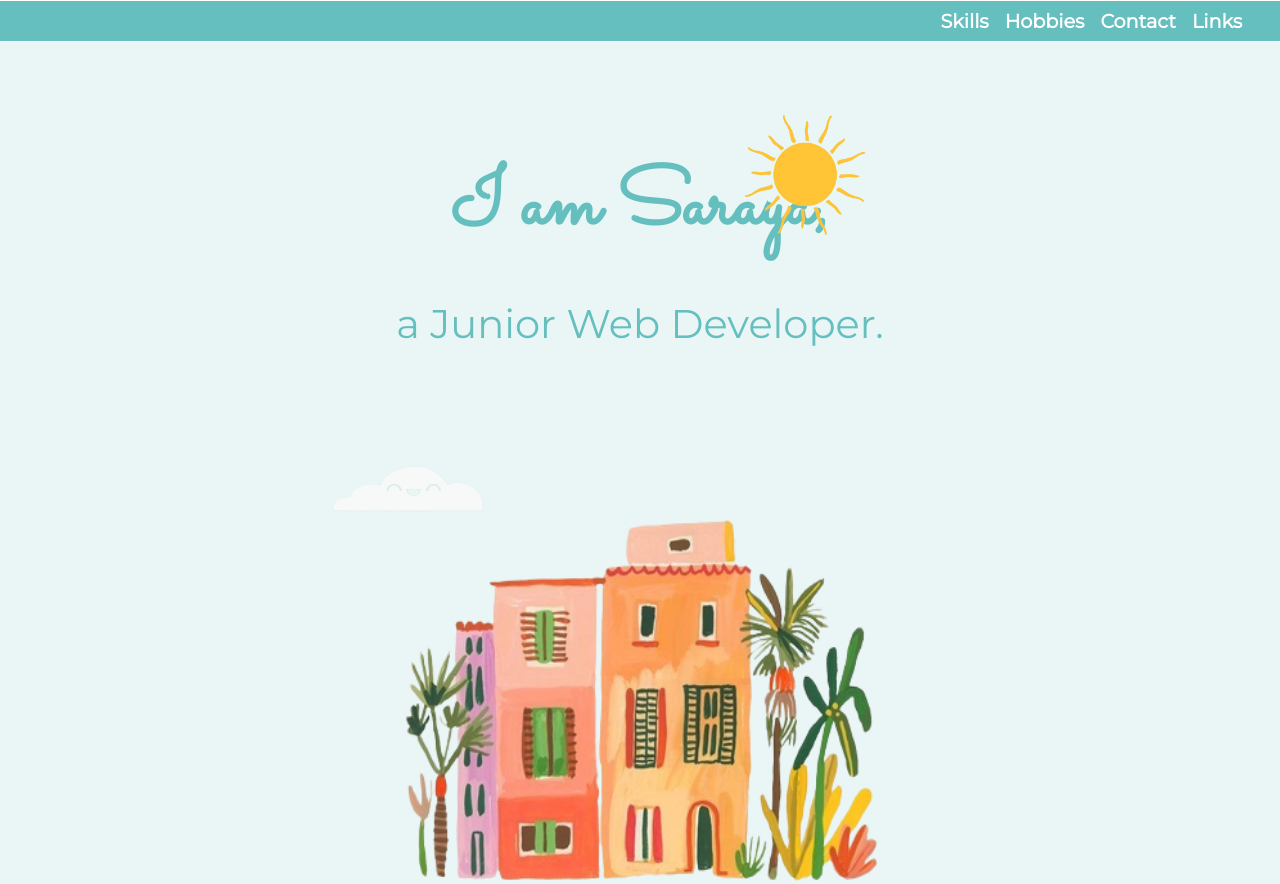
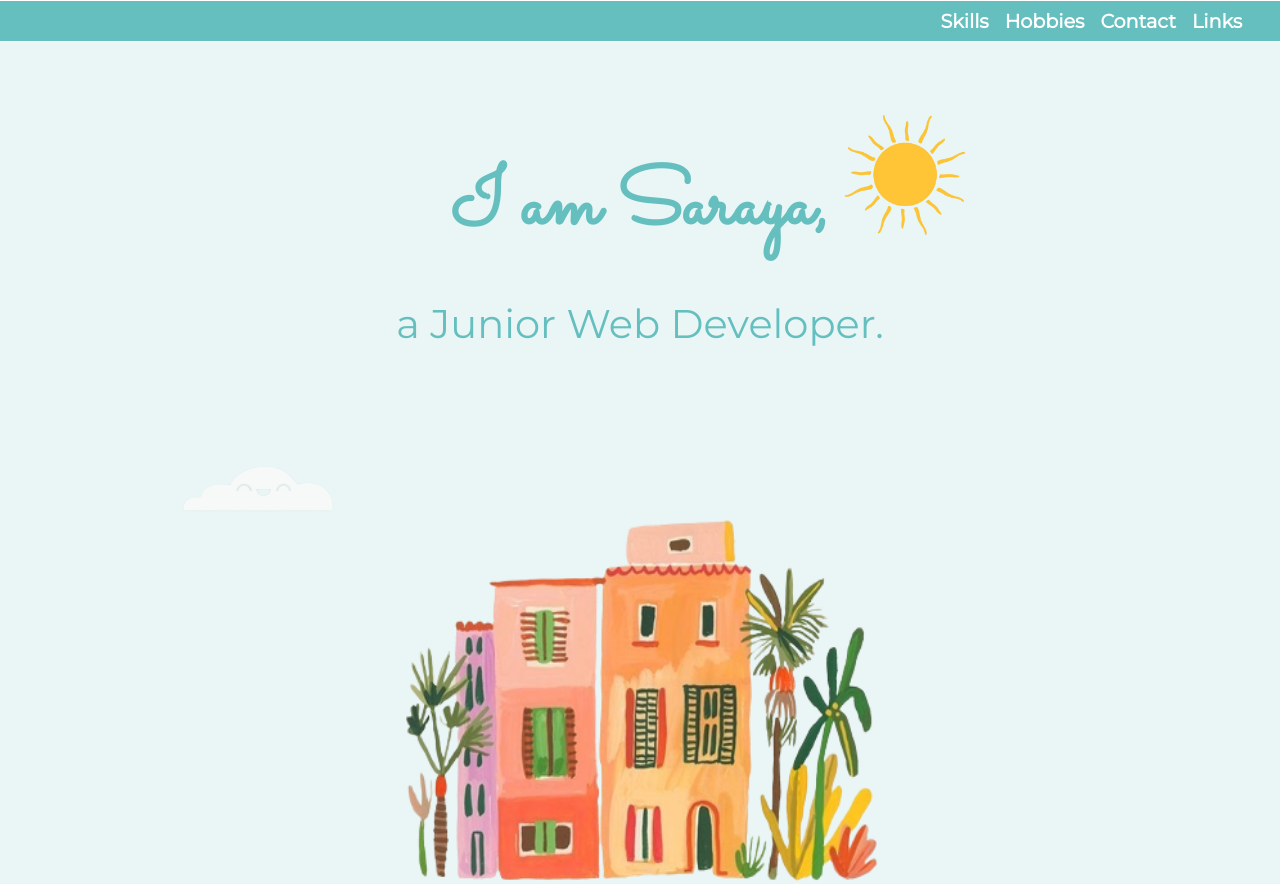
Before and after one commit to sarayavd/welcome, a plain HTML site: page index.html in a window 1280 px wide. Shown: the top 884 px of the page. Drawn offline with Linux system fonts and the light colour scheme.

Commit message:
Update styles.css
changd position of clouds

```diff
--- a/css/styles.css
+++ b/css/styles.css
@@ -103,13 +103,13 @@ hr {
 
 .bottom-cloud {
   position: absolute;
-  left: 300px;
+  left: 150px;
   bottom: 350px;
 }
 
 .top-cloud {
   position: absolute;
-  right: 400px;
+  right: 300px;
   top: 100px;
   height: 150px;
   width: 150px;
```
